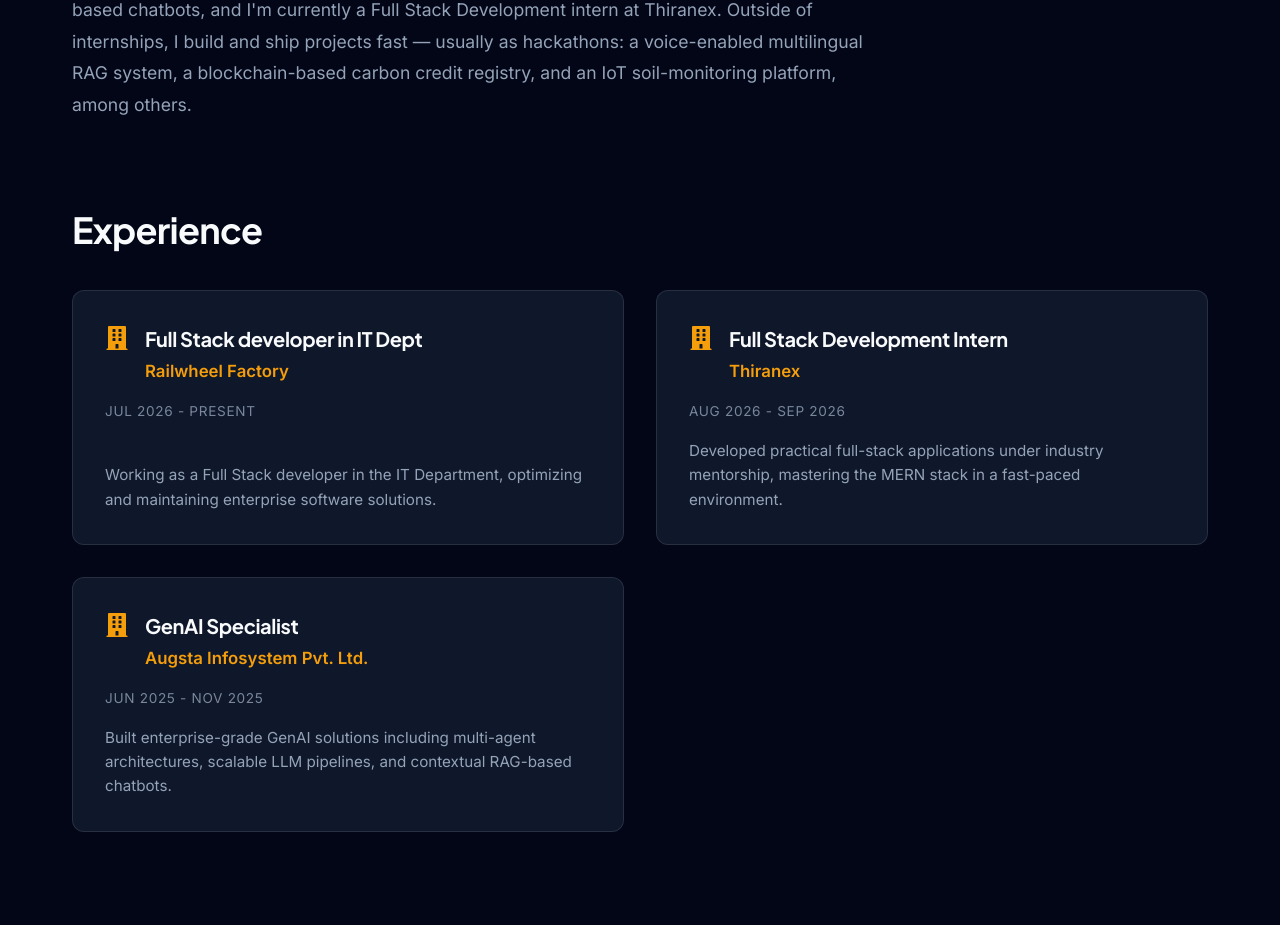
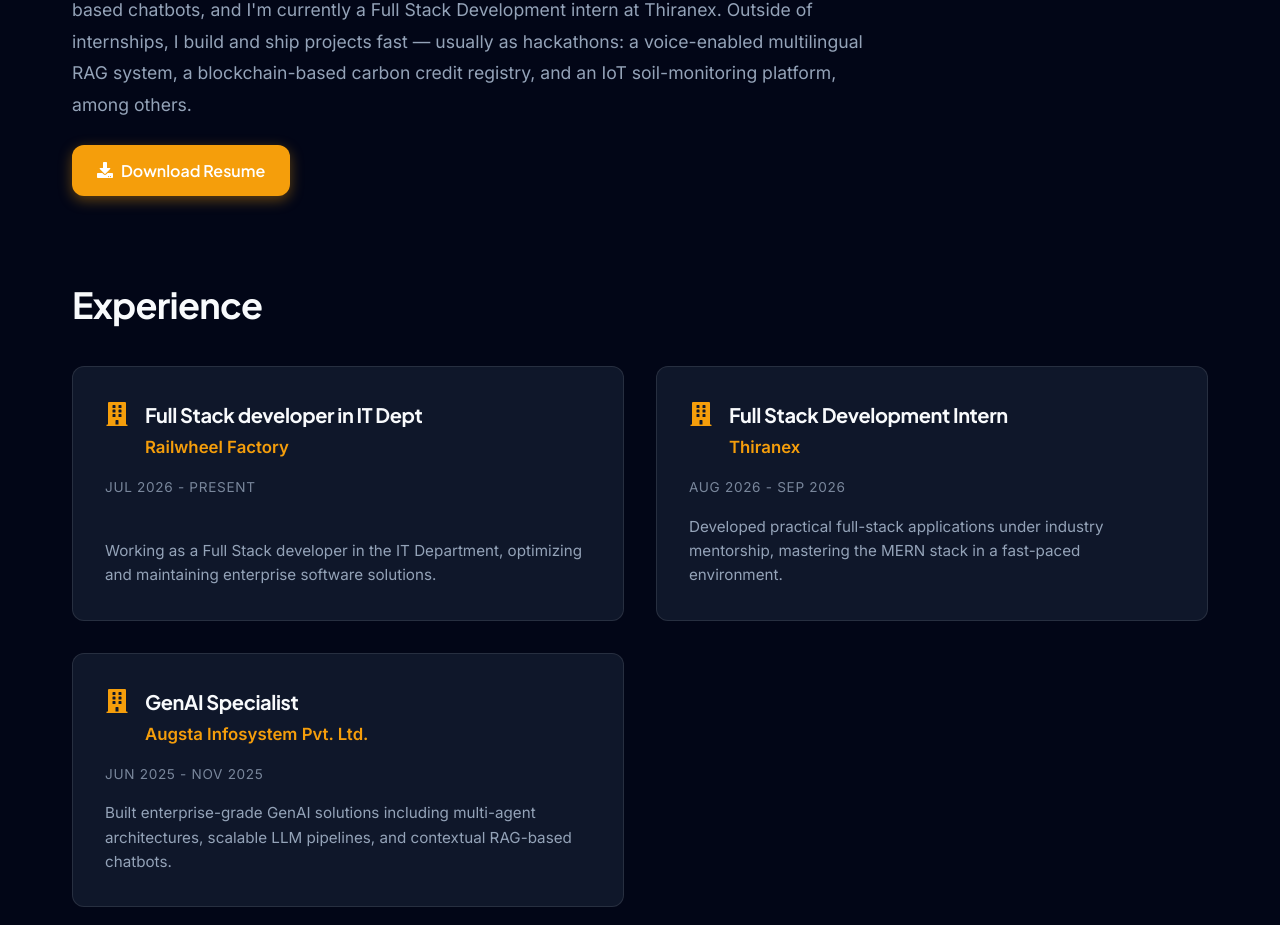
Before and after one commit to Ujwal-Jawalgi/Personal-Portfolio, a React (Vite) app in the folder frontend/: page / in a window 1280 px wide. Shown: the part 4309-5234 px from the top of the page. Built offline with nearby package versions, Linux system fonts and the light colour scheme; no server answers.

Commit message:
Feat: Add downloadable resume in About section

```diff
--- a/frontend/src/pages/About.jsx
+++ b/frontend/src/pages/About.jsx
@@ -1,6 +1,6 @@
 import React from 'react';
 import { Link } from 'react-router-dom';
-import { FaExternalLinkAlt, FaAward, FaBuilding, FaUserTie } from 'react-icons/fa';
+import { FaExternalLinkAlt, FaAward, FaBuilding, FaUserTie, FaDownload } from 'react-icons/fa';
 import './About.css';
 
 const skills = [
@@ -141,6 +141,11 @@
         <p className="bio-text">
           I'm a Computer Science student at BMS Institute of Technology and Management (BMSIT&M), Bengaluru, working at the intersection of GenAI and full-stack development. I completed a 6-month GenAI internship at Augsta Infosystem, building LLM pipelines, AI agents, and RAG-based chatbots, and I'm currently a Full Stack Development intern at Thiranex. Outside of internships, I build and ship projects fast &mdash; usually as hackathons: a voice-enabled multilingual RAG system, a blockchain-based carbon credit registry, and an IoT soil-monitoring platform, among others.
         </p>
+        <div style={{ marginTop: '1.5rem' }}>
+          <a href="/Ujwal_Resume.pdf" download="Ujwal_Resume.pdf" className="btn btn-primary" style={{ display: 'inline-flex', alignItems: 'center', gap: '0.5rem' }}>
+            <FaDownload /> Download Resume
+          </a>
+        </div>
       </section>
 
       <section id="experience" className="about-section mt-4">
```
Also changed, not shown: 1 other file (tests, documents, lock files or other folders).
